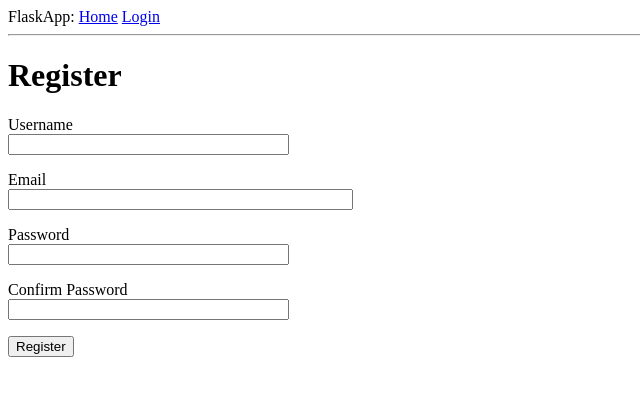
After one commit to NonsoAmadi10/Minimal-Flask-App, a Flask app: page /register in a window 1280 px wide. The commit adds this page. Shown: the top 396 px of the page, without its empty margins (0-640 px from the left). Run offline with Flask 2, Linux system fonts and the light colour scheme.

Commit message:
feature: user should be able to signup

```diff
--- a/app/forms.py
+++ b/app/forms.py
@@ -1,9 +1,29 @@
 from flask_wtf import FlaskForm
 from wtforms import StringField, PasswordField, BooleanField, SubmitField
-from wtforms.validators import DataRequired
+from wtforms.validators import DataRequired, ValidationError, Email, EqualTo
+from app.models import User
 
 class LoginForm(FlaskForm):
-    username = StringField('username', validators=[DataRequired()])
-    password = PasswordField('password', validators=[DataRequired()])
+    username = StringField('Username', validators=[DataRequired()])
+    password = PasswordField('Password', validators=[DataRequired()])
     remember_me = BooleanField('Remember Me')
     submit = SubmitField('Sign In')
+
+
+class RegistrationForm(FlaskForm):
+    username = StringField('Username', validators=[DataRequired()])
+    email = StringField('Email', validators=[DataRequired(), Email()])
+    password = PasswordField('Password', validators=[DataRequired()])
+    confirm_password = PasswordField('Confirm Password', validators=[DataRequired(), EqualTo('password')])
+    submit = SubmitField('Register')
+
+
+    def validate_username(self, username):
+        user = User.query.filter_by(username=username.data).first()
+        if user is not None:
+            raise ValidationError('Please this Username is taken! Choose another one')
+
+    def validate_email(self, email):
+        user = User.query.filter_by(email=email.data).first()
+        if user is not None:
+            raise ValidationError('Email user exist! Please choose another email address')
--- a/app/routes.py
+++ b/app/routes.py
@@ -1,6 +1,6 @@
 from flask import render_template, flash, redirect, request, url_for
-from .forms import LoginForm
-from app import app
+from .forms import LoginForm, RegistrationForm
+from app import app, db
 from flask_login import current_user, login_user, logout_user, login_required
 from .models import User
 from werkzeug.urls import url_parse
@@ -19,6 +19,21 @@ def index():
         }
     ]
     return render_template('index.html', title="Home", posts=posts)
+
+
+@app.route('/register', methods=['GET', 'POST'])
+def register():
+    if current_user.is_authenticated:
+        return redirect(url_for('index'))
+    form = RegistrationForm()
+    if form.validate_on_submit():
+        user = User(username=form.username.data, email=form.email.data)
+        user.set_password(form.password.data)
+        db.session.add(user)
+        db.session.commit()
+        flash('Congratulations, you are now a registered user!')
+        return redirect(url_for('login'))
+    return render_template('register.html', title='Register', form=form)
 
 
 @app.route('/login', methods =['GET', 'POST'])
--- a/app/templates/login.html
+++ b/app/templates/login.html
@@ -19,5 +19,7 @@
         </p>
         <p>{{ form.remember_me() }} {{ form.remember_me.label }}</p>
         <p>{{ form.submit() }}</p>
+
+           <p>New User? <a href="{{ url_for('register') }}">Click to Register!</a></p>
     </form>
 {% endblock %}
--- /dev/null
+++ b/app/templates/register.html
@@ -0,0 +1,37 @@
+{% extends "base.html" %}
+
+{% block content %}
+    <h1>Register</h1>
+    <form action="" method="post">
+        {{ form.hidden_tag() }}
+        <p>
+            {{ form.username.label }}<br>
+            {{ form.username(size=32) }}<br>
+            {% for error in form.username.errors %}
+            <span style="color: red;">{{ error }}</span>
+            {% endfor %}
+        </p>
+        <p>
+            {{ form.email.label }}<br>
+            {{ form.email(size=40) }}<br>
+            {% for error in form.email.errors %}
+            <span style="color: red;">{{ error }}</span>
+            {% endfor %}
+        </p>
+        <p>
+            {{ form.password.label }}<br>
+            {{ form.password(size=32) }}<br>
+            {% for error in form.password.errors %}
+            <span style="color: red;">{{ error }}</span>
+            {% endfor %}
+        </p>
+        <p>
+            {{ form.confirm_password.label }}<br>
+            {{ form.confirm_password(size=32) }}<br>
+            {% for error in form.confirm_password.errors %}
+            <span style="color: red;">{{ error }}</span>
+            {% endfor %}
+        </p>
+        <p>{{ form.submit() }}</p>
+    </form>
+{% endblock %}
```
Also changed, not shown: app/app.db.
